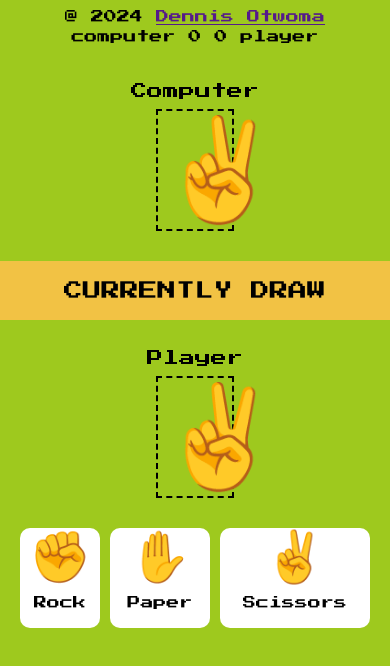
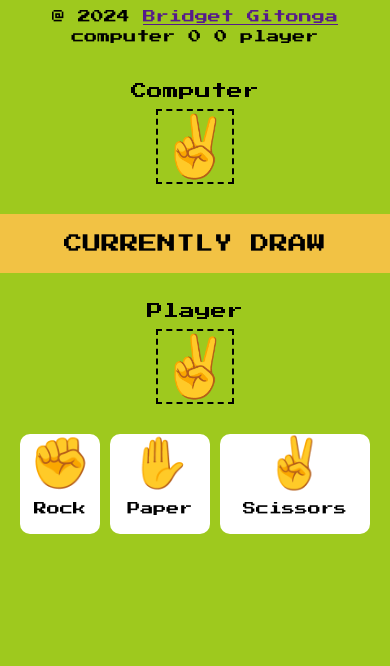
Before and after one commit to steel25baby/Rock-paper-scissors-game, a website built with Vite: page index.html in a window 390 px wide. Built offline with nearby package versions, Linux system fonts and the light colour scheme; a web font is replaced by a local one.

Commit message:
made the website more responsive

```diff
--- a/index.html
+++ b/index.html
@@ -10,7 +10,7 @@
   <body>
     <div class="mother">
       <header>
-        <p>@  2024 <a href="">Dennis Otwoma</a></p>
+        <p>@  2024 <a href="">Bridget Gitonga</a></p>
         <p class="scores">computer 0  0 player</p>
       </header>
       <section class="comp">
--- a/style.css
+++ b/style.css
@@ -67,6 +67,11 @@ align-items: center;
   text-align: center;
   font-size: 100px;
 }
+@media screen and (max-width: 37.5em){
+  .comp .comp-emoji h1{
+    font-size: 60px;
+  }
+}
 /* results section */
 .results{
   background-color: #f2c244;
@@ -103,6 +108,11 @@ align-items: center;
 .player .play-emoji h1{
   text-align: center;
   font-size: 100px;
+}
+@media screen and (max-width: 37.5em){
+.player .play-emoji h1{
+  font-size: 60px;
+}
 }
 
 /* choices section */
```
